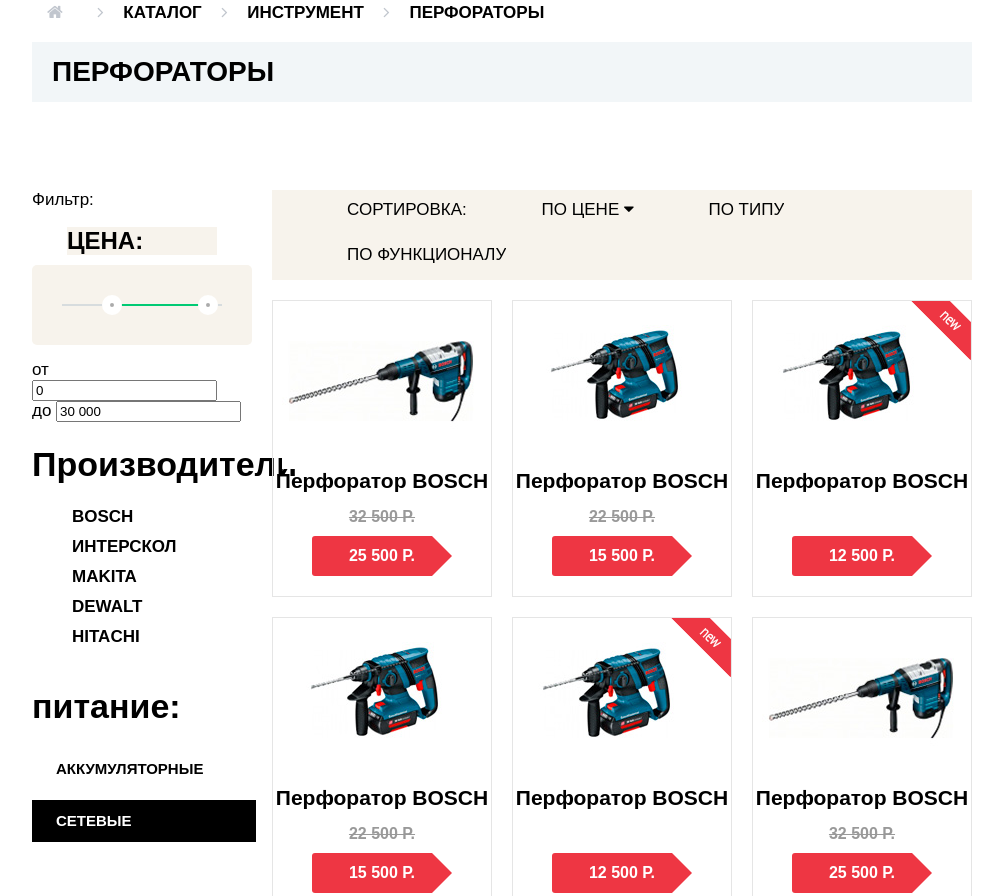
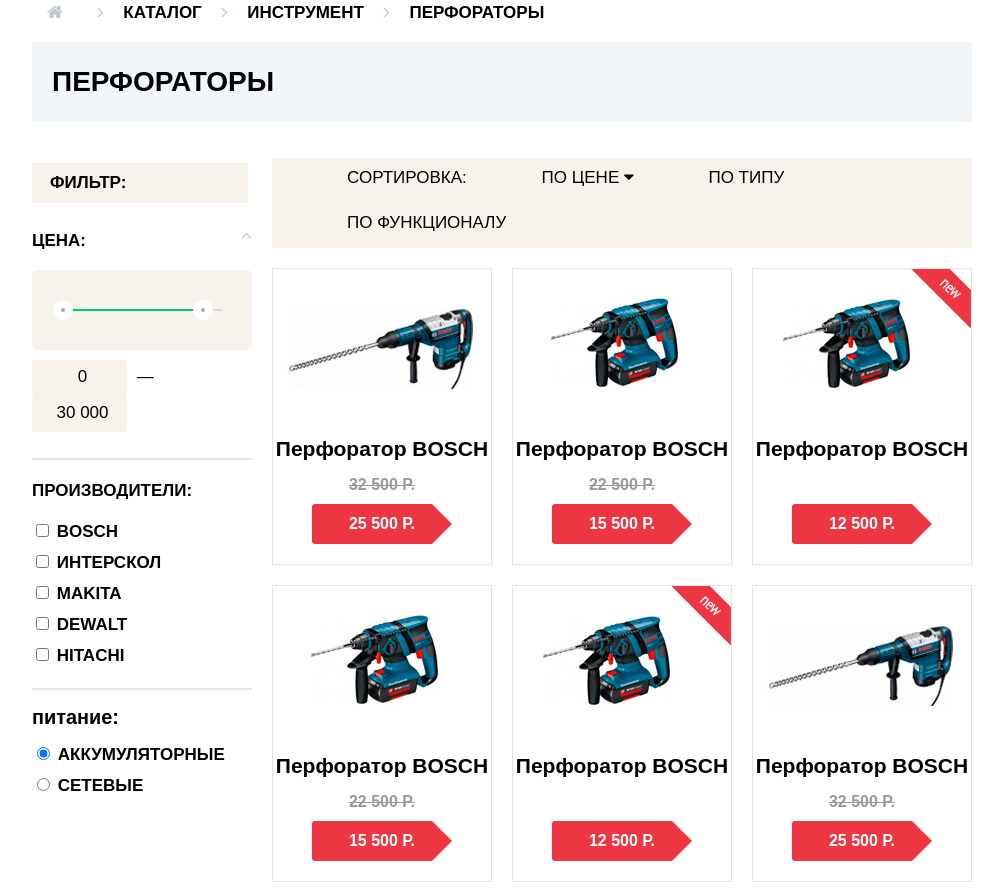
Before and after one commit to juliettawind/technomart, a plain HTML site: page catalog.html in a window 1280 px wide. Shown: the part 407-1303 px from the top of the page, without its empty margins (138-1141 px from the left). Drawn offline with nearby package versions, Linux system fonts and the light colour scheme; a web font is replaced by a local one.

Commit message:
Pravki v catalog

```diff
--- a/catalog.html
+++ b/catalog.html
@@ -78,56 +78,56 @@
     <div class="content-block">
         <div class="layout-center-wrapper">
             <div class="filter-left-column">
-                <p>Фильтр:</p>
+                <h4>Фильтр:</h4>
                 <div class="range-filter">
-                    <h3>цена:</h3>
+                    <h3>цена:<i class="fa fa-angle-up" aria-hidden="true"></i></h3>
                     <div class="range-controls">
                         <div class="scale"><div class="bar"></div></div>
                         <div class="toggle min-toggle"></div>
                         <div class="toggle max-toggle"></div>
                     </div>
                     <div class="price-controls">
-                        от <input class="min-price" type="text" value="0">
-                        до <input class="max-price" type="text" value="30 000">
+                        <input class="min-price" type="text" value="0">
+                        <span>—</span>
+                        <input class="max-price" type="text" value="30 000">
                     </div>
                 </div>
-
+                <hr  class="line"/>
                 <div class="filter">
-                    <h1>Производители</h1>
-                    <ul>
+                    <h3>Производители:</h3>
+                    <ul class="manufacturer">
                         <li>
-                            <input style="position: absolute;opacity:0;left:-100px;" type="checkbox" name="category" id="category-1" />
-                            <a class="checkbox" href="#"></a>
-                            <label for="category-1">Bosch</label>
+                            <input type="checkbox" name="firm" id="firm1" value="Bosch"/>
+                            <label for="firm1">Bosch</label>
                         </li>
                         <li>
-                            <input style="position: absolute;opacity:0;left:-100px;" type="checkbox" name="category" id="category-2" />
-                            <a class="checkbox" href="#"></a>
-                            <label for="category-2">интерскол</label>
+                            <input  type="checkbox" name="firm" id="firm2" value="интерскол"/>
+                            <label for="firm2">интерскол</label>
                         </li>
 
                         <li>
-                            <input style="position: absolute;opacity:0;left:-100px;" type="checkbox" name="category" id="category-2" />
-                            <a class="checkbox" href="#"></a>
-                            <label for="category-2">makita</label>
+                            <input type="checkbox" name="firm" id="firm3" value="makita"/>
+                            <label for="firm3">makita</label>
                         </li>
                         <li>
-                            <input style="position: absolute;opacity:0;left:-100px;" type="checkbox" name="category" id="category-2" />
-                            <a class="checkbox" href="#"></a>
-                            <label for="category-2">dewalt</label>
+                            <input type="checkbox" name="firm" id="firm4" value="dewalt"/>
+                            <label for="firm4">dewalt</label>
                         </li>
                         <li>
-                            <input style="position: absolute;opacity:0;left:-100px;" type="checkbox" name="category" id="category-2" />
-                            <a class="checkbox" href="#"></a>
-                            <label for="category-2">hitachi</label>
+                            <input type="checkbox" name="firm" id="firm5" value="hitachi"/>
+                            <label for="firm5">hitachi</label>
                         </li>
                     </ul>
                 </div>
+                <hr  class="line"/>
                 <div class="group-product">
-                    <h1>питание:</h1>
-                    <ul>
-                        <li><a href="#" class="active" >аккумуляторные</a></li>
-                        <li><a href="#">сетевые</a></li>
+                    <h3>питание:</h3>
+                    <ul class="list-battery">
+                        <li><input type="radio" name="battery" id="battery1" value="battery" checked>
+                            <label for="battery1">аккумуляторные</label></li>
+                        <li><input type="radio" name="battery" id="battery2" value="battery"/>
+                            <label for="battery2">сетевые</label></li>
+                        </li>
                     </ul>
                 </div>
             </div>
@@ -243,12 +243,13 @@
                     </div>
                 </div>
 
-                <div class="padinator">
+                <div class="paginator">
                     <div class="layout-center-wrapper">
                         <a class="active" href="#1">1</a>
                         <a href="#2">2</a>
                         <a href="#3">3</a>
                         <a href="#4">4</a>
+                        <a href="#next" class="next">следующая</a>
                     </div>
                 </div>
             </div>
@@ -258,7 +259,7 @@
 
 
 
-    <div class="service" style="background:#f2f6f8;" >
+    <div style="background:#f2f6f8;padding: 64px 0;font-family: inherit;" >
         <div class="layout-center-wrapper">
             <h1>Пара слов о перфораторах</h1>
             <p>Перфоратор — универсальный строительный инструмент. Предназначен для сверления и долбления отверстий в кирпиче, бетоне и камне. Существуют электромеханические и пневматические перфораторы. Современные модели могут выполнять функции дрели, шуруповерта и отбойного молотка. В ассортиментном ряду есть выбор «трехрежимников»: в одном устройстве будут совмещены отбойный молоток и ударная дрель.</p>
--- a/style.css
+++ b/style.css
@@ -101,8 +101,12 @@ width: 105px;
     margin:0 16px;
     text-decoration: none;
 }
+.bookmarks, .basket {
+    margin:0;
+    padding:0 16px;
+}
 .basket{
-    margin-left: 52px;
+    margin-left: 32px;
 }
 
 .order{
@@ -119,9 +123,10 @@ width: 105px;
 .basket:hover, .bookmarks:hover{
     background-color: #212a3a;
 }
-.fa-shopping-cart:hover, .fa-bookmark-o:hover{
-    background-color: white;
+.basket:hover .fa-shopping-cart, .bookmarks:hover .fa-bookmark-o{
+    color: white;
 }
+
 .basket:before{
     position: absolute;
     content: '';
@@ -789,9 +794,6 @@ h3 {
     background: url(./img/shadow.png) no-repeat;
     background-position: 0 0;
 }
-input[type="radio"]:checked {
-    margin-left: 25px;
-}
 
 .info-service{
     width:640px;
@@ -1076,13 +1078,11 @@ width: 160px;
 
 /*КАТАЛОГ*/
 .page-title{
-    margin: 3.1em 0;
     text-transform: uppercase;
 }
 .page-title h1{
     font-size: 28px;
-    line-height: 60px;
-    font-weight: bold;
+    line-height: 80px;
     background-color: #f2f6f8;
     padding: 0 20px;
 }
@@ -1115,33 +1115,40 @@ width: 160px;
     padding: 0 15px;
 }
 .filter-left-column {
-    width: 200px;
     float: left;
-    margin-right: 10px;
+    width: 220px;
+    margin-right: 20px;
 }
-.filter-left-column h3{
-    margin: 0;
-    padding: 0;
-    margin-bottom: 25px;
-    font-size: 24px;
-    white-space: nowrap;
+.content-block .filter-left-column h4{
     text-transform: uppercase;
-    background: #f7f3ec;
-    margin: 10px 35px;
-    overflow: hidden;
+    background-color: #f7f3ec;
+    padding: 10px 18px;
+    width: 180px;
 }
 .range-filter{
     width:220px;
     margin-bottom:10px;
 }
+.range-filter h3 {
+    text-transform: uppercase;
+    font-size: 24px;
+    margin-top: 11px;
+    font-size: 17px;
+    line-height: 30px;
+}
+.fa-angle-up{
+    color: #c1c6ce;
+    float: right;
+}
+
 .range-controls {
     position:relative;
     height:80px;
-    margin-bottom:15px;
     padding:0 30px;
     background:#f7f3ec;
     border-radius:5px;
     overflow:hidden;
+    margin: 14px 0 10px;
 }
 .scale {
     margin-top:39px;
@@ -1151,8 +1158,7 @@ width: 160px;
 .bar {
     height:2px;
     background:#00ca74;
-    margin-left:50px;
-    width:100px;
+    width:140px;
 }
 .toggle{
     position:absolute;
@@ -1166,66 +1172,71 @@ width: 160px;
     border-radius:50%;
 }
 .min-toggle{
-    left:70px;
+    left:21px;
 }
 .max-toggle{
-    left:166px;
+    left:161px;
 }
 
-.price-controls input:first-child{
-    margin-right:14px;
+.price-controls {
+    margin-bottom: 26px;
+    color: #000;
+}
+.price-controls input {
+    width: 85px;
+    padding: 8px 2px 10px 8px;
+    font-weight: 400;
+    font-style: normal;
+    font-size: 17px;
+    line-height: 18px;
+    font-family: "PT Sans","Arial",sans-serif;
+    text-align: center;
+    background-color: #f7f3ec;
+    border: none;
+    border-radius: 3px;
+}
+.price-controls span{
+    margin: 0 5px;
+}
+.price-max {
+    margin-left: 9px;
+}
+.line {
+    margin-bottom: 16px;
+    border: 1px solid #e5e5e5;
 }
 .filter {
-    list-style: none;
+    margin-bottom: 22px;
 }
+.filter h3 {
+    font-size: 17px;
+    line-height: 30px;
+    font-family: "Arial";
+    text-transform: uppercase;
+}
+
 .filter ul, .group-product ul {
     text-decoration: none;
     text-transform: uppercase;
     font-weight: bold;
     list-style: none;
-    margin: 0;
     padding: 0;
 }
-.filter a {
-    width:20px;
-    height:20px;
-    margin-bottom: 20px;
-    font-weight: bold;
-    text-decoration: none;
-    color: black;
-    padding-left: 40px;
-    white-space: nowrap;
-    background: url('./img/filter-box-sprite.png') no-repeat left top;
+.manufacturer, .list-battery {
+    margin-top: 15px;
 }
-.filter a.checkbox {
-    background: url('./img/filter-box-sprite.png') no-repeat left bottom;
-}
-.group-product{
-    margin-top: 40px;
+.group-product, .list-battery{
+    margin-bottom: 77px;
 }
 .filter li, .group-product li {
     display: list-item;
     list-style: none;
     margin-bottom: 10px;
 }
-.group-product a {
-    display: block;
-    width: 200px;
-    height: 14px;
-    padding-top: 12px;
-    padding-bottom: 16px;
-    margin-bottom: 10px;
-    font-weight: bold;
-    text-decoration: none;
-    padding-left: 24px;
-    color: white;
-    background-color: black;
-    font-size: 15px;
-}
-.group-product a.active {
-    background: white;
-    color: black;
-}
+
+
+
+/*Сетка*/
 .catalog-center-column{
     float: right;
     width:700px;
@@ -1252,6 +1263,11 @@ width: 160px;
     width: 700px;
     float: right;
 }
+
+.goods .row:last-child .goods-items {
+    margin-bottom: 0px;
+}
+
 .goods .item {
     float: left;
     width: 220px;
@@ -1272,21 +1288,33 @@ width: 160px;
 }
 
 /*Номера страниц*/
-.padinator a{
+.paginator a{
     display: inline-block;
-    background: #000;
+    background: #ffffff;
     width: 43px;
-    margin-right: 5px;
-    margin-top: 57px;
+    margin: 57px 0;
     line-height: 43px;
     text-align: center;
     text-decoration: none;
-    color: #fff;
+    color: #000;
     outline: none;
+    border: 1px solid #e5e5e5;
+    border-radius: 3px;
 }
-.padinator .active {
-    background: #fff;
-    color: #000;
+.paginator  a.next{
+    width:auto;
+    padding: 0 20px;
+    text-transform: uppercase;
+}
+.paginator a:hover{
+    background-color: #e5e5e5;
+}
+.paginator .active {
+    background: #ee3643;
+    color: #ffffff;
     cursor: default;
-    box-shadow: inset 0 -4px 0 0 black;
+    border:1px solid transparent;
 }
+.paginator .active:hover {
+    background-color: #b52933;
+}
```
